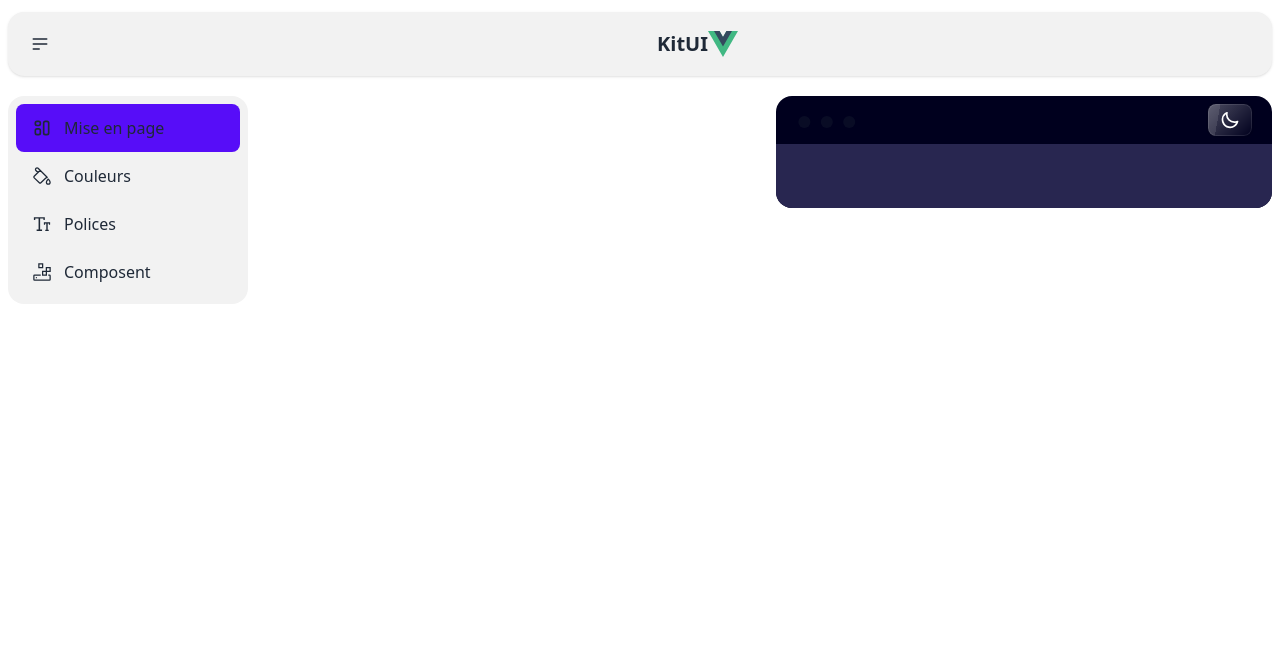
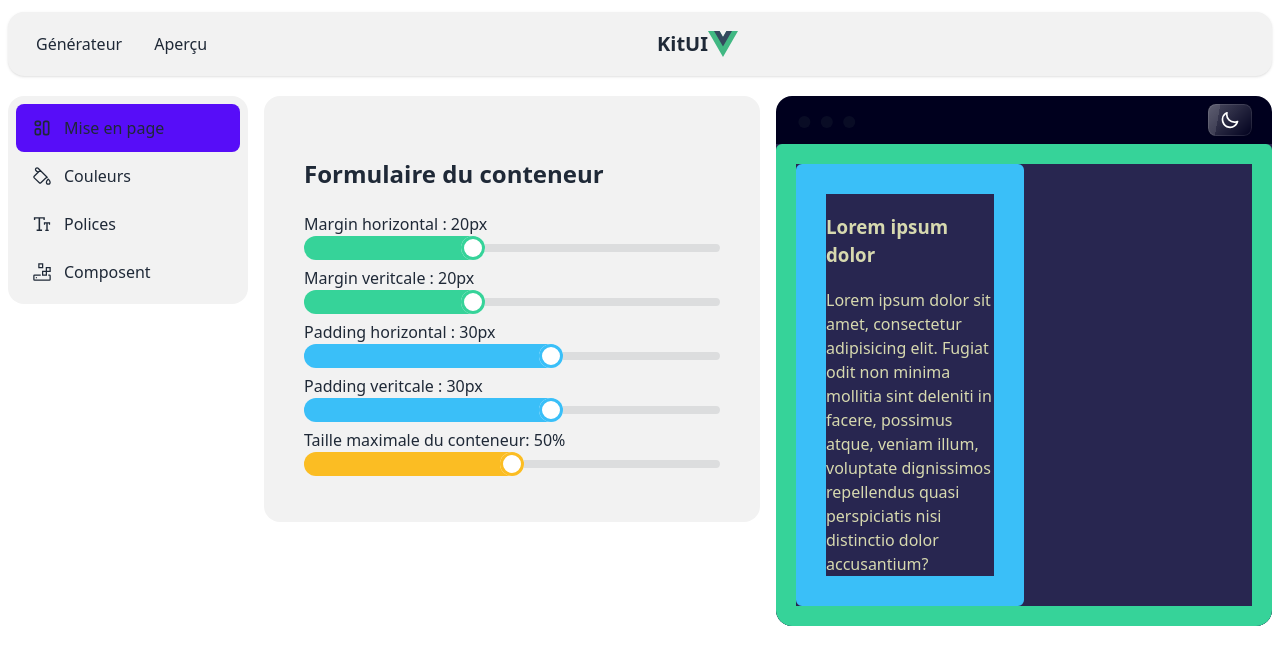
Before and after one commit to maximfefe/kitui, a Vue app in the folder vue-project/: page / in a window 1280 px wide. Shown: the top 664 px of the page. Built offline with nearby package versions, Linux system fonts and the light colour scheme.

Commit message:
formulaire et apercu container

```diff
--- a/vue-project/src/App.vue
+++ b/vue-project/src/App.vue
@@ -6,7 +6,11 @@ import { RouterLink, RouterView } from 'vue-router'
   <header class="container mx-auto">
     <div class="navbar shadow rounded-box bg-base-200 mx-2 my-3">
       <div class="navbar-start">
-        <div class="dropdown">
+        <ul class="menu menu-horizontal px-1">
+        <li><RouterLink to="/">Générateur</RouterLink></li>
+        <li><RouterLink to="/preview">Aperçu</RouterLink></li>
+      </ul>
+        <!-- <div class="dropdown">
           <label tabindex="0" class="btn btn-ghost btn-circle">
             <svg xmlns="http://www.w3.org/2000/svg" class="h-5 w-5" fill="none" viewBox="0 0 24 24" stroke="currentColor"><path stroke-linecap="round" stroke-linejoin="round" stroke-width="2" d="M4 6h16M4 12h16M4 18h7" /></svg>
           </label>
@@ -14,12 +18,11 @@ import { RouterLink, RouterView } from 'vue-router'
             <li><RouterLink to="/">Home</RouterLink></li>
             <li><RouterLink to="/preview">Preview</RouterLink></li>
           </ul>
-        </div>
+        </div> -->
       </div>
       <div class="navbar-center">
         <a class="btn btn-ghost normal-case text-xl">KitUI
-       <img alt="Vue logo" class="logo" src="@/assets/logo.svg" width="30" height="30" />
-
+          <img alt="Vue logo" class="logo" src="@/assets/logo.svg" width="30" height="30" />
         </a>
       </div>
     </div>
--- /dev/null
+++ b/vue-project/src/components/Component/ContainerComponent.vue
@@ -0,0 +1,42 @@
+<template>
+    <div class="border-success" :style="marginStyle">
+        <div class="border-info" :style="paddingStyle">
+            <h3>Lorem ipsum dolor</h3>
+            <p>Lorem ipsum dolor sit amet, consectetur adipisicing elit. Fugiat odit non minima mollitia sint deleniti in facere, possimus atque, veniam illum, voluptate dignissimos repellendus quasi perspiciatis nisi distinctio dolor accusantium?</p>
+        </div>
+    </div>
+</template>
+
+<script>
+import {useKituiStore} from '../../stores/kitui'
+import {useIsdarkmodeStore} from '../../stores/isDarkMode'
+
+import {mapStores} from 'pinia'
+export default {
+    computed: {
+        ...mapStores(useKituiStore),
+        ...mapStores(useIsdarkmodeStore),
+        marginStyle() {
+            const container = this.kituiStore.kitui.layout.container
+            return {
+                borderRadius: '6px',
+                borderLeftWidth: container.marginX + 'px',
+                borderRightWidth: container.marginX + 'px',
+                borderTopWidth: container.marginY + 'px',
+                borderBottomWidth: container.marginY + 'px',
+            }
+        },
+        paddingStyle() {
+            const container = this.kituiStore.kitui.layout.container
+            return {
+                borderRadius: '6px',
+                maxWidth: container.maxWidth + "%",
+                borderLeftWidth: container.paddingX + 'px',
+                borderRightWidth: container.paddingX + 'px',
+                borderTopWidth: container.paddingY + 'px',
+                borderBottomWidth: container.paddingY + 'px',
+            }
+        }
+    }
+}
+</script>
--- /dev/null
+++ b/vue-project/src/components/Form/FormContainer.vue
@@ -0,0 +1,54 @@
+<template>
+    <div class="rounded-box bg-base-200 p-10">
+        <h2>Formulaire du conteneur</h2>
+        <form>
+            <label for="margin-y">Margin horizontal : {{marginX}}px</label><br>
+            <input type="range" class="range range-success" id="margin-x" v-model="marginX" min="0" max="50">
+            <label for="margin-y">Margin veritcale : {{marginY}}px</label><br>
+            <input type="range" class="range range-success" id="margin-y" v-model="marginY" min="0" max="50">
+            <label for="padding-x">Padding horizontal : {{paddingX}}px</label><br>
+            <input type="range" class="range range-info" id="padding-x" v-model="paddingX" min="0" max="50">
+            <label for="padding-y">Padding veritcale : {{paddingY}}px</label><br>
+            <input type="range" class="range range-info" id="padding-y" v-model="paddingY" min="0" max="50">
+            <label for="max-width">Taille maximale du conteneur: {{maxWidth}}%</label><br>
+            <input type="range" class="range range-warning" id="max-width" v-model="maxWidth" min="0" max="100">
+        </form>
+    </div>
+</template>
+<script>
+import {useKituiStore} from '../../stores/kitui'
+import {mapStores} from 'pinia'
+export default {
+
+    data() {
+        const kituiStore = useKituiStore()
+        return {
+            marginX: kituiStore.kitui.layout.container.marginX,
+            marginY: kituiStore.kitui.layout.container.marginY,
+            paddingX: kituiStore.kitui.layout.container.paddingX,
+            paddingY: kituiStore.kitui.layout.container.paddingY,
+            maxWidth: kituiStore.kitui.layout.container.maxWidth,
+        }
+    },
+    watch: {
+        marginX(value) {
+            this.kituiStore.updateProperty('layout.container.marginX', `${value}`)
+        },
+        marginY(value) {
+            this.kituiStore.updateProperty('layout.container.marginY', `${value}`)
+        },
+        paddingX(value) {
+            this.kituiStore.updateProperty('layout.container.paddingX', `${value}`)
+        },
+        paddingY(value) {
+            this.kituiStore.updateProperty('layout.container.paddingY', `${value}`)
+        },
+        maxWidth(value) {
+            this.kituiStore.updateProperty('layout.container.maxWidth', `${value}`)
+        }
+    },
+    computed: {
+        ...mapStores(useKituiStore),
+    }
+}
+</script>
--- a/vue-project/src/components/PreviewContainer.vue
+++ b/vue-project/src/components/PreviewContainer.vue
@@ -15,14 +15,31 @@ export default {
             }
 
         },
-        contentStyle() {
+        colorStyle() {
             const colors = this.kituiStore.kitui.colors
             const isDarkMode = this.isdarkmodeStore.isdarkmode
+            const container = this.kituiStore.kitui.layout.container
+
             return {
                 backgroundColor: isDarkMode ? colors.dark.main : colors.light.main,
                 color: isDarkMode ? colors.dark.lighter : colors.light.darker,
             }
         },
+        contentStyle(){
+            const container = this.kituiStore.kitui.layout.container
+            if ( this.$route.path === '/' ) return {}
+            return {
+                marginLeft: container.marginX + 'px',
+                marginRight: container.marginX + 'px',
+                marginTop: container.marginY + 'px',
+                marginBottom: container.marginY + 'px',
+                paddingLeft: container.paddingX + 'px',
+                paddingRight: container.paddingX + 'px',
+                paddingTop: container.paddingY + 'px',
+                paddingBottom: container.paddingY + 'px',
+                maxWidth: container.maxWidth + "%",
+            }
+        }
     },
 }
 </script>
@@ -33,8 +50,10 @@ export default {
             <svg class="swap-off fill-current w-5 h-5" xmlns="http://www.w3.org/2000/svg" viewBox="0 0 24 24"><path d="M21.64,13a1,1,0,0,0-1.05-.14,8.05,8.05,0,0,1-3.37.73A8.15,8.15,0,0,1,9.08,5.49a8.59,8.59,0,0,1,.25-2A1,1,0,0,0,8,2.36,10.14,10.14,0,1,0,22,14.05,1,1,0,0,0,21.64,13Zm-9.5,6.69A8.14,8.14,0,0,1,7.08,5.22v.27A10.15,10.15,0,0,0,17.22,15.63a9.79,9.79,0,0,0,2.1-.22A8.11,8.11,0,0,1,12.14,19.73Z"/></svg>
             <svg class="swap-on fill-current w-5 h-5" xmlns="http://www.w3.org/2000/svg" viewBox="0 0 24 24"><path d="M5.64,17l-.71.71a1,1,0,0,0,0,1.41,1,1,0,0,0,1.41,0l.71-.71A1,1,0,0,0,5.64,17ZM5,12a1,1,0,0,0-1-1H3a1,1,0,0,0,0,2H4A1,1,0,0,0,5,12Zm7-7a1,1,0,0,0,1-1V3a1,1,0,0,0-2,0V4A1,1,0,0,0,12,5ZM5.64,7.05a1,1,0,0,0,.7.29,1,1,0,0,0,.71-.29,1,1,0,0,0,0-1.41l-.71-.71A1,1,0,0,0,4.93,6.34Zm12,.29a1,1,0,0,0,.7-.29l.71-.71a1,1,0,1,0-1.41-1.41L17,5.64a1,1,0,0,0,0,1.41A1,1,0,0,0,17.66,7.34ZM21,11H20a1,1,0,0,0,0,2h1a1,1,0,0,0,0-2Zm-9,8a1,1,0,0,0-1,1v1a1,1,0,0,0,2,0V20A1,1,0,0,0,12,19ZM18.36,17A1,1,0,0,0,17,18.36l.71.71a1,1,0,0,0,1.41,0,1,1,0,0,0,0-1.41ZM12,6.5A5.5,5.5,0,1,0,17.5,12,5.51,5.51,0,0,0,12,6.5Zm0,9A3.5,3.5,0,1,1,15.5,12,3.5,3.5,0,0,1,12,15.5Z"/></svg>
         </label>
-        <div class="px-4 py-8" :style="contentStyle">
-            <slot name="content"></slot>
+        <div class="" :style="colorStyle">
+            <div :style="contentStyle">
+                <slot name="content"></slot>
+            </div>
         </div>
     </div>
 </template>
--- a/vue-project/src/stores/kitui.js
+++ b/vue-project/src/stores/kitui.js
@@ -4,12 +4,12 @@ export const useKituiStore = defineStore('kitui', {
   state: () => ({
     kitui: {
       layout:{
-        conteneur: {
-          div:{
-            "margin": "0px 0px",
-            "padding": "0px 0px",
-            "max-width":0,
-          },
+        container: {
+          "marginX": "20",
+          "marginY": "20",
+          "paddingX": "30",
+          "paddingY": "30",
+          "maxWidth": "50",
         },
         grid:{
           column:"",
--- a/vue-project/src/views/HomeView.vue
+++ b/vue-project/src/views/HomeView.vue
@@ -1,9 +1,11 @@
 <script>
 import PreviewContainer from '../components/PreviewContainer.vue'
+import FormContainer from '../components/Form/FormContainer.vue'
 import FormColors from '../components/Form/FormColors.vue'
 import FormFonts from '../components/Form/FormFonts.vue'
 import FormButton from '../components/Form/FormButton.vue'
 import FormCard from '../components/Form/FormCard.vue'
+import ContainerComponent from '../components/Component/ContainerComponent.vue'
 import ButtonComponent from '../components/Component/ButtonComponent.vue'
 import CardComponent from '../components/Component/CardComponent.vue'
 import PreviewColors from '../components/PreviewColors.vue'
@@ -14,10 +16,12 @@ import SubNav from '../components/SubNav.vue'
 export default {
   components:{
     PreviewContainer,
+    FormContainer,
     FormColors,
     FormFonts,
     FormButton,
     FormCard,
+    ContainerComponent,
     PreviewColors,
     PreviewTitle,
     ButtonComponent,
@@ -35,6 +39,7 @@ export default {
         <SubNav/>
       </div>
       <div class="md:w-2/5 w-full p-2">
+        <FormContainer v-if="$route.path === '/'"/>
         <FormColors v-if="$route.path === '/colors'"/>
         <FormFonts v-if="$route.path === '/fonts'"/>
         <FormCard v-if="$route.path === '/component/card'"/>
@@ -43,6 +48,7 @@ export default {
       <div class="md:w-2/5 w-full p-2">
         <PreviewContainer>
           <template #content>
+            <ContainerComponent v-if="$route.path === '/'"/>
             <PreviewColors v-if="$route.path === '/colors'"/>
             <PreviewTitle v-if="$route.path === '/fonts'"/>
             <CardComponent v-if="$route.path === '/component/card'">
```
